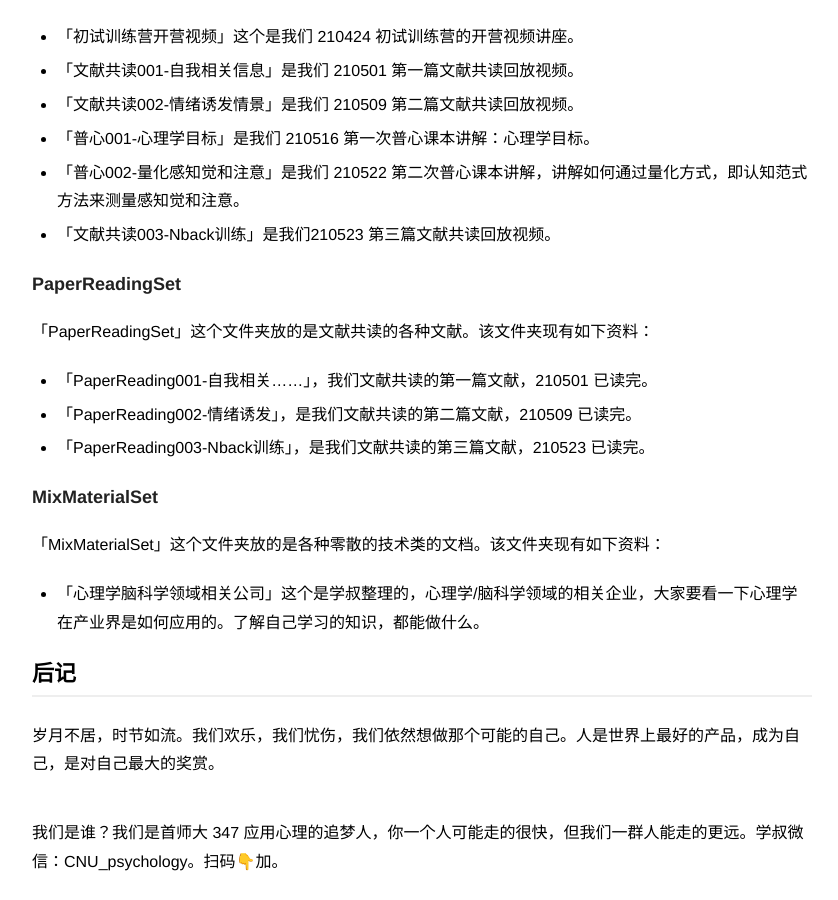
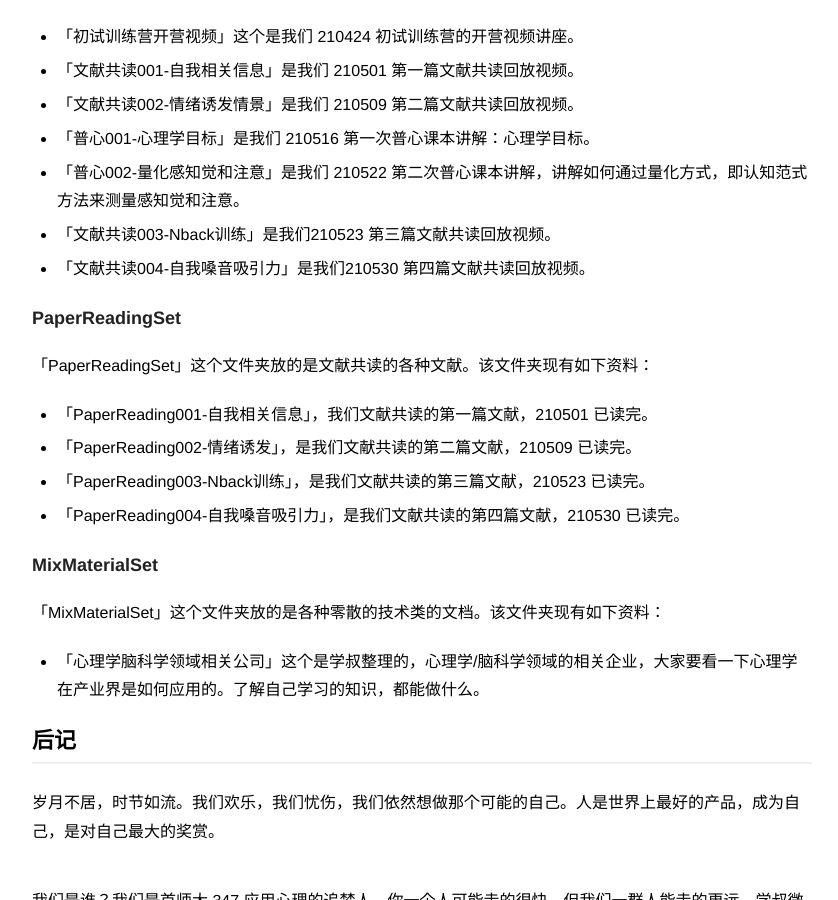
Before and after one commit to zapp926/cnu.github.io, a Jekyll site: the page built from _posts/2021-05-04-22-TheCampSchedule.md, in a window 1280 px wide and 900 px high, scrolled down 1377 px. Shown: the whole window, without its empty margins (218-1056 px from the left). Built offline with Jekyll 4.4.1, drawn with Linux system fonts in a browser that asks for light colours; grey boxes are pictures that could not be loaded.

Commit message:
Update 2021-05-04-22-TheCampSchedule.md

```diff
--- a/_posts/2021-05-04-22-TheCampSchedule.md
+++ b/_posts/2021-05-04-22-TheCampSchedule.md
@@ -30,13 +30,14 @@ description: 人是世界上最好的产品，成为自己，是最大的奖赏
 - 「普心001-心理学目标」是我们 210516 第一次普心课本讲解：心理学目标。
 - 「普心002-量化感知觉和注意」是我们 210522 第二次普心课本讲解，讲解如何通过量化方式，即认知范式方法来测量感知觉和注意。
 - 「文献共读003-Nback训练」是我们210523 第三篇文献共读回放视频。
-
+- 「文献共读004-自我嗓音吸引力」是我们210530 第四篇文献共读回放视频。
 
 ### PaperReadingSet
 「PaperReadingSet」这个文件夹放的是文献共读的各种文献。该文件夹现有如下资料：
-- 「PaperReading001-自我相关……」，我们文献共读的第一篇文献，210501 已读完。
+- 「PaperReading001-自我相关信息」，我们文献共读的第一篇文献，210501 已读完。
 - 「PaperReading002-情绪诱发」，是我们文献共读的第二篇文献，210509 已读完。
 - 「PaperReading003-Nback训练」，是我们文献共读的第三篇文献，210523 已读完。
+- 「PaperReading004-自我嗓音吸引力」，是我们文献共读的第四篇文献，210530 已读完。
 
 ### MixMaterialSet
 「MixMaterialSet」这个文件夹放的是各种零散的技术类的文档。该文件夹现有如下资料：
```
